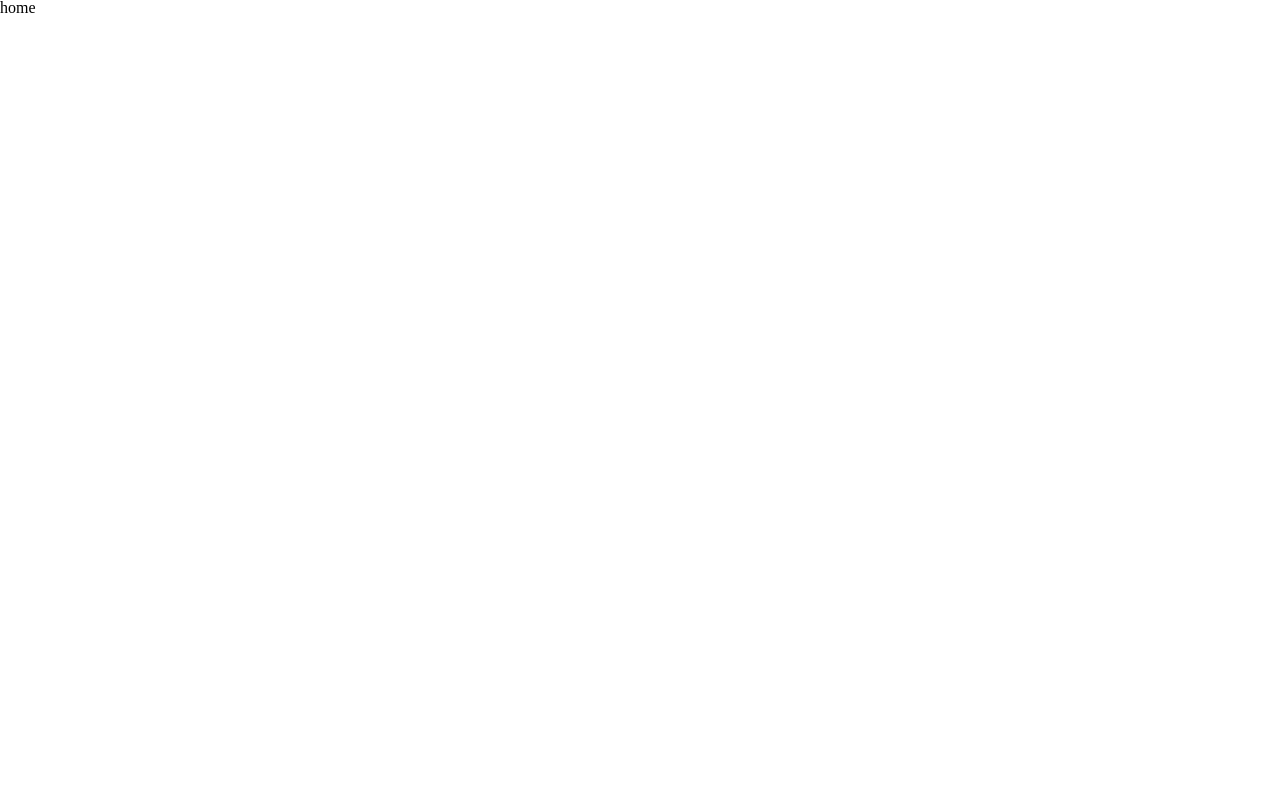
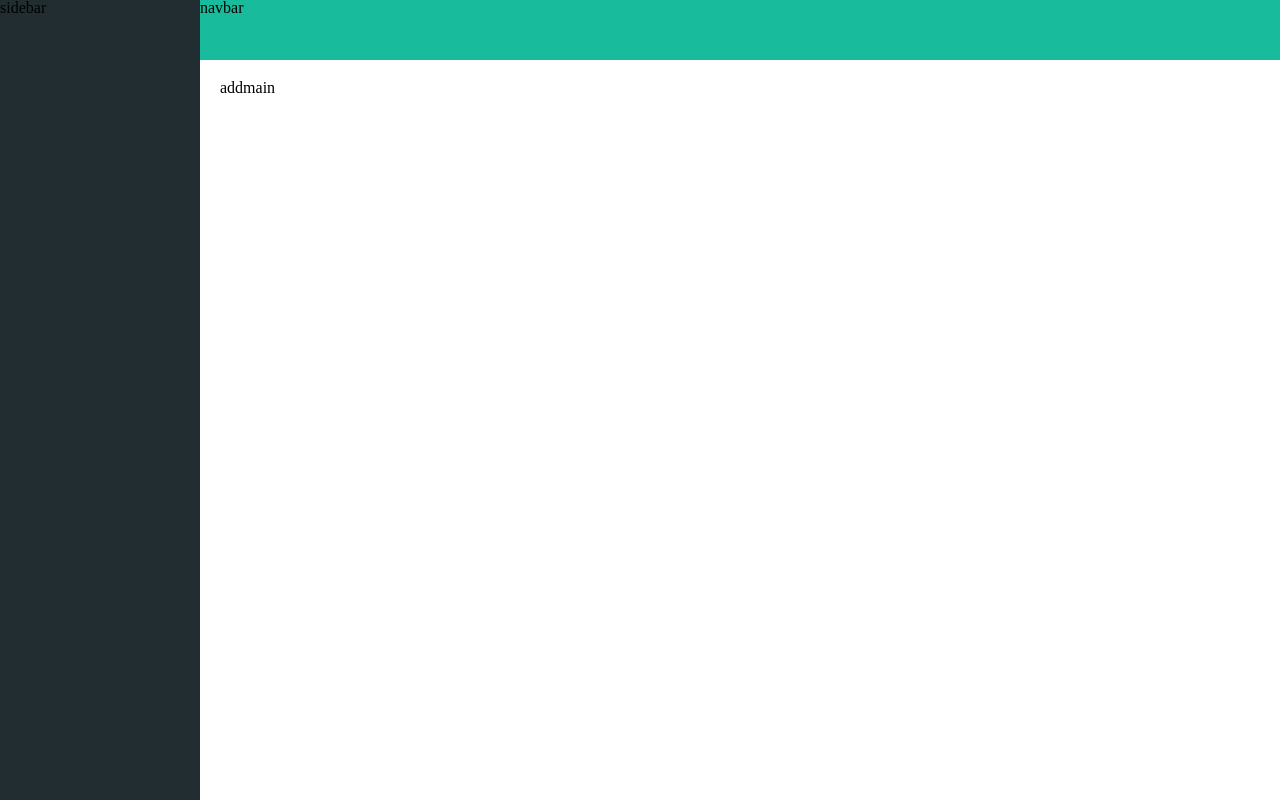
Before and after one commit to zhiyu1008/admin-cms, a Vue app: page /login in a window 1280 px wide. Built offline with nearby package versions, Linux system fonts and the light colour scheme.

Commit message:
feat(首页): 首页模块拆分+布局

```diff
--- /dev/null
+++ b/src/layout/AppMain.vue
@@ -0,0 +1,21 @@
+<template>
+<div class='container'>
+  addmain
+</div>
+</template>
+
+<script>
+export default {
+  components: {},
+  data () {
+    return {
+    }
+  },
+  created () { },
+  mounted () { },
+  methods: {}
+}
+</script>
+<style scoped lang='scss'>
+
+</style>
--- /dev/null
+++ b/src/layout/NavBar.vue
@@ -0,0 +1,21 @@
+<template>
+<div class='container'>
+  navbar
+</div>
+</template>
+
+<script>
+export default {
+  components: {},
+  data () {
+    return {
+    }
+  },
+  created () { },
+  mounted () { },
+  methods: {}
+}
+</script>
+<style scoped lang='scss'>
+
+</style>
--- /dev/null
+++ b/src/layout/SideBar/index.vue
@@ -0,0 +1,21 @@
+<template>
+<div class='container'>
+  sidebar
+</div>
+</template>
+
+<script>
+export default {
+  components: {},
+  data () {
+    return {
+    }
+  },
+  created () { },
+  mounted () { },
+  methods: {}
+}
+</script>
+<style scoped lang='scss'>
+
+</style>
--- a/src/layout/index.vue
+++ b/src/layout/index.vue
@@ -1,10 +1,25 @@
 <template>
-  <div class="container">home</div>
+  <div id="app">
+    <SideBar class="sidebar"></SideBar>
+    <div class="main">
+      <div class="navbar">
+        <NavBar></NavBar>
+      </div>
+      <AppMain class="appmain"></AppMain>
+    </div>
+  </div>
 </template>
 
 <script>
+import SideBar from './SideBar'
+import NavBar from './NavBar'
+import AppMain from './AppMain'
 export default {
-  components: {},
+  components: {
+    SideBar,
+    NavBar,
+    AppMain
+  },
   data() {
     return {}
   },
@@ -13,4 +28,49 @@ export default {
   methods: {}
 }
 </script>
-<style scoped lang="scss"></style>
+<style scoped lang="scss">
+#app {
+  position: relative;
+  width: 100%;
+  height: 100%;
+
+  .sidebar {
+    width: 200px;
+    height: 100%;
+    background-color: $aside-bg-color;
+    overflow-y: auto;
+    position: fixed;
+    left: 0;
+    top: 0;
+    bottom: 0;
+  }
+
+  .main {
+    width: calc(100% - 200px);
+    margin-left: 210px;
+    position: relative;
+    .navbar {
+      background-color: $header-bg-color;
+      width: calc(100% - 200px);
+      position: fixed;
+      top: 0;
+      right: 0;
+      z-index: 999;
+      height: 60px;
+    }
+    .appmain {
+      box-sizing: border-box;
+      padding: 20px;
+      position: fixed;
+      bottom: 0;
+      right: 0;
+      width: calc(100% - 200px);
+      height: calc(100% - 60px);
+      z-index: 999;
+    }
+  }
+}
+::-webkit-scrollbar {
+  display: none; /* Chrome Safari */
+}
+</style>
```
